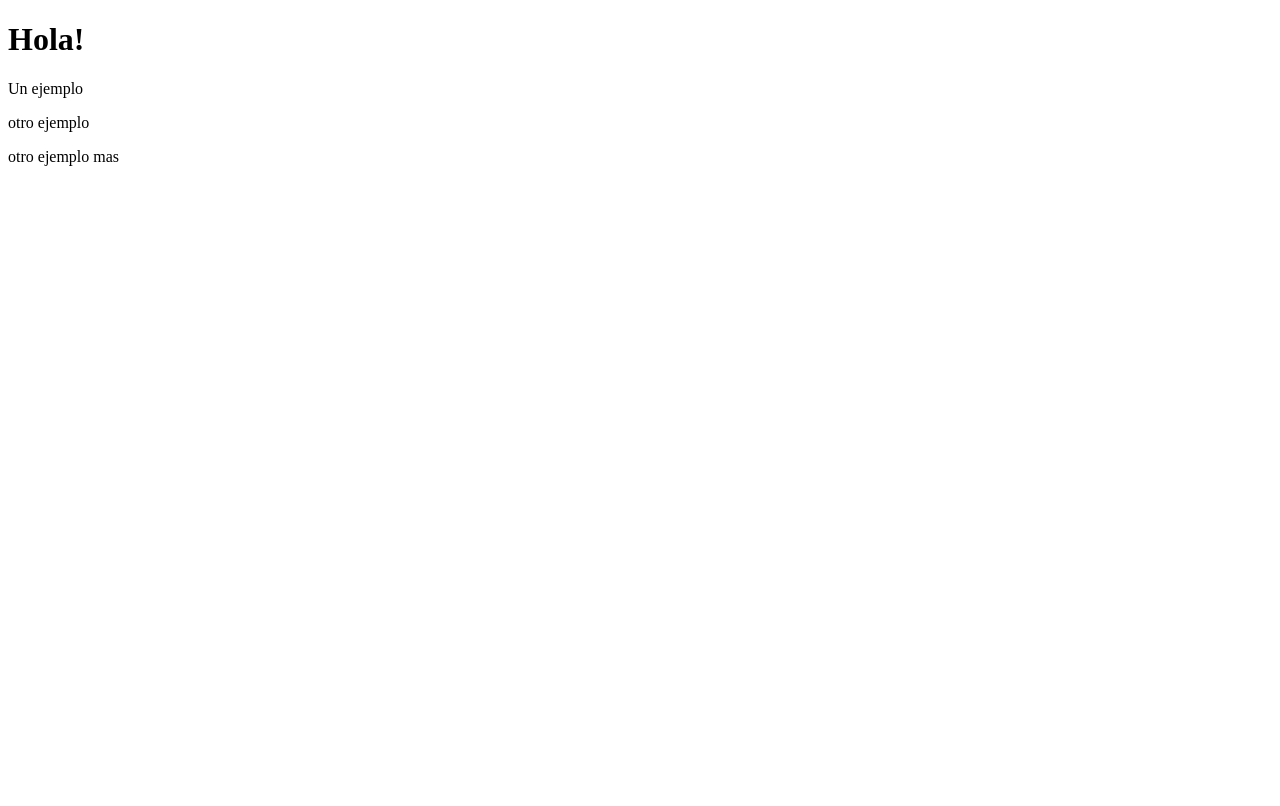
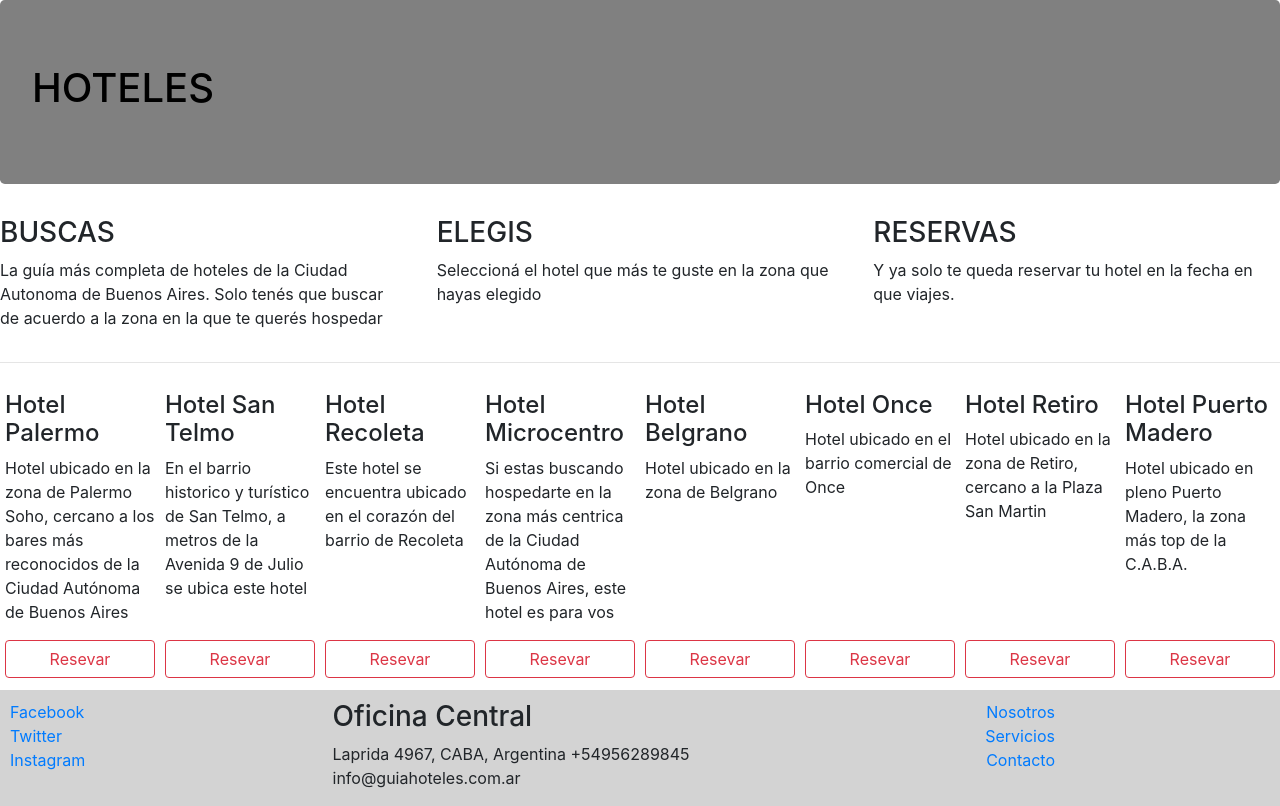
Before and after one commit to marianacanete/ProyectoUniversidadAustral, a website: page index.html in a window 1280 px wide. Drawn offline with nearby package versions, Linux system fonts and the light colour scheme.

Commit message:
agregamos footer y estilo con flex

```diff
--- /dev/null
+++ b/css/main.css
@@ -0,0 +1,21 @@
+.jumbotron {
+	background-color: grey;
+	color: black;
+}
+
+.footer{
+	padding: 10px 10px 0 10px;
+	background-color: lightgrey;
+	margin-bottom: 0;
+	margin-top: 10px;
+}
+
+.card-hotel {
+	flex: 1 150px;
+	padding:2px 5px 2px 5px ;
+	margin-top: 10px;
+}
+
+.btn-reserva{
+	width: 100%;
+}
--- a/index.html
+++ b/index.html
@@ -1,13 +1,128 @@
-<!DOCTYPE html>
-<html lang="es-AR">
-<head>
-	<meta charset="UTF-8">
-	<title>Titulo</title>
-</head>
-<h1>Hola!</h1>
-<body>
-<p>Un ejemplo</p>
-<p>otro ejemplo</p>
-<p>otro ejemplo mas</p>
-</body>
+<!doctype html>
+<html lang="en">
+  <head>
+    <!-- Required meta tags -->
+    <meta charset="utf-8">
+    <meta name="viewport" content="width=device-width, initial-scale=1, shrink-to-fit=no">
+
+    <!-- Bootstrap CSS -->
+    <link rel="stylesheet" href="node_modules/bootstrap/dist/CSS/bootstrap.min.css" >
+   <link rel="stylesheet" href="css/main.css" >
+    <title>Guia Hoteles</title>
+  </head>
+  <body>
+
+   <div class="jumbotron">
+  <h1>HOTELES</h1>
+  </div>
+
+<div class="Container">
+	<div class="row">
+		<div class="col-sm-4">
+			<h3>BUSCAS</h3>
+			<p>La guía más completa de hoteles de la Ciudad Autonoma de Buenos Aires. Solo tenés que buscar de acuerdo a la zona en la que te querés hospedar</p>
+		</div>
+
+			<div class="col-sm-4">
+			<h3>ELEGIS</h3>
+			<p>Seleccioná el hotel que más te guste en la zona que hayas elegido</p>
+		</div>
+
+			<div class="col-sm-4">
+			<h3>RESERVAS</h3>
+			<p>Y ya solo te queda reservar tu hotel en la fecha en que viajes.</p>
+		</div>
+
+	</div>
+	<hr>
+
+<div class="d-flex flex-wrap">
+	<div class="card-hotel d-flex flex-column justify-content-between">
+		<div><h4>Hotel Palermo</h4>
+		<p>Hotel ubicado en la zona de Palermo Soho, cercano a los bares más reconocidos de la Ciudad Autónoma de Buenos Aires</p></div>
+		<div><button type="button" class="btn btn-outline-danger btn-reserva" >Resevar</button></div>
+	</div>
+
+	<div class="card-hotel d-flex flex-column justify-content-between">
+		<div><h4>Hotel San Telmo</h4>
+		<p>En el barrio historico y turístico de San Telmo, a metros de la Avenida 9 de Julio se ubica este hotel</p>	</div>
+		<div><button type="button" class="btn btn-outline-danger btn-reserva">Resevar</button></div>
+	</div>
+
+	<div class="card-hotel d-flex flex-column justify-content-between">
+		<div><h4>Hotel Recoleta</h4>
+		<p>Este hotel se encuentra ubicado en el corazón del barrio de Recoleta</p>	</div>
+		<div><button type="button"class="btn btn-outline-danger btn-reserva">Resevar</button></div>
+	</div>
+
+	<div class="card-hotel d-flex flex-column justify-content-between">
+		<div>
+		<h4>Hotel Microcentro</h4>
+		<p>Si estas buscando hospedarte en la zona más centrica de la Ciudad Autónoma de Buenos Aires, este hotel es para vos</p>	</div>
+		<div><button type="button"class="btn btn-outline-danger btn-reserva">Resevar</button></div>
+	</div>
+
+	<div class="card-hotel d-flex flex-column justify-content-between">
+		<div>
+		<h4>Hotel Belgrano</h4>
+		<p>Hotel ubicado en la zona de Belgrano</p>	</div>
+		<div><button type="button"class="btn btn-outline-danger btn-reserva">Resevar</button></div>
+	</div>
+
+	<div class="card-hotel d-flex flex-column justify-content-between">
+		<div><h4>Hotel Once</h4>
+		<p>Hotel ubicado en el barrio comercial de Once</p>	</div>
+		<div><button type="button"class="btn btn-outline-danger btn-reserva">Resevar</button></div>
+	</div>
+
+	<div class="card-hotel d-flex flex-column justify-content-between">
+		<div><h4>Hotel Retiro</h4>
+		<p>Hotel ubicado en la zona de Retiro, cercano a la Plaza San Martin</p>	</div>
+		<div><button type="button"class="btn btn-outline-danger btn-reserva">Resevar</button></div>
+	</div>
+
+	<div class="card-hotel d-flex flex-column justify-content-between">
+		<div><h4>Hotel Puerto Madero</h4>
+		<p>Hotel ubicado en pleno Puerto Madero, la zona más top de la C.A.B.A.</p>	</div>
+		<div><button type="button"class="btn btn-outline-danger btn-reserva">Resevar</button></div>
+	</div>
+
+
+</div>
+
+</div>
+
+<footer class="footer">
+
+<div class="row">
+	<div class="col-sm-3 d-flex flex-column">
+		<a href="http://www.facebook.com"> Facebook</a>
+		<a href="http://www.twitter.com">Twitter</a>
+		<a href="http://www.Instagram.com">Instagram</a>
+	</div>
+
+	<div class="col-sm-4">
+		<address>
+			<h3>Oficina Central</h3>
+			Laprida 4967, CABA, Argentina
+			+54956289845
+			info@guiahoteles.com.ar
+		 </address>
+
+	</div>
+
+	<div class="col-sm-3 d-flex flex-column align-items-end">
+		<a href="http://www.facebook.com">Nosotros</a>
+		<a href="http://www.twitter.com">Servicios</a>
+		<a href="http://www.Instagram.com">Contacto</a>
+	</div>
+</div>
+</footer>
+
+    <!-- Optional JavaScript -->
+    <!-- jQuery first, then Popper.js, then Bootstrap JS -->
+    <script src="node_modules/jquery/dist/jquery.min.js" ></script>
+    <script src="node_modules/popper.js/dist/popper.min.js" ></script>
+    <script src="node_modules/bootstrap/dist/js/bootstrap.min.js" ></script>
+  </body>
 </html>
```
Also changed, not shown: package.json (+7 -2 lines), 1 other file.
